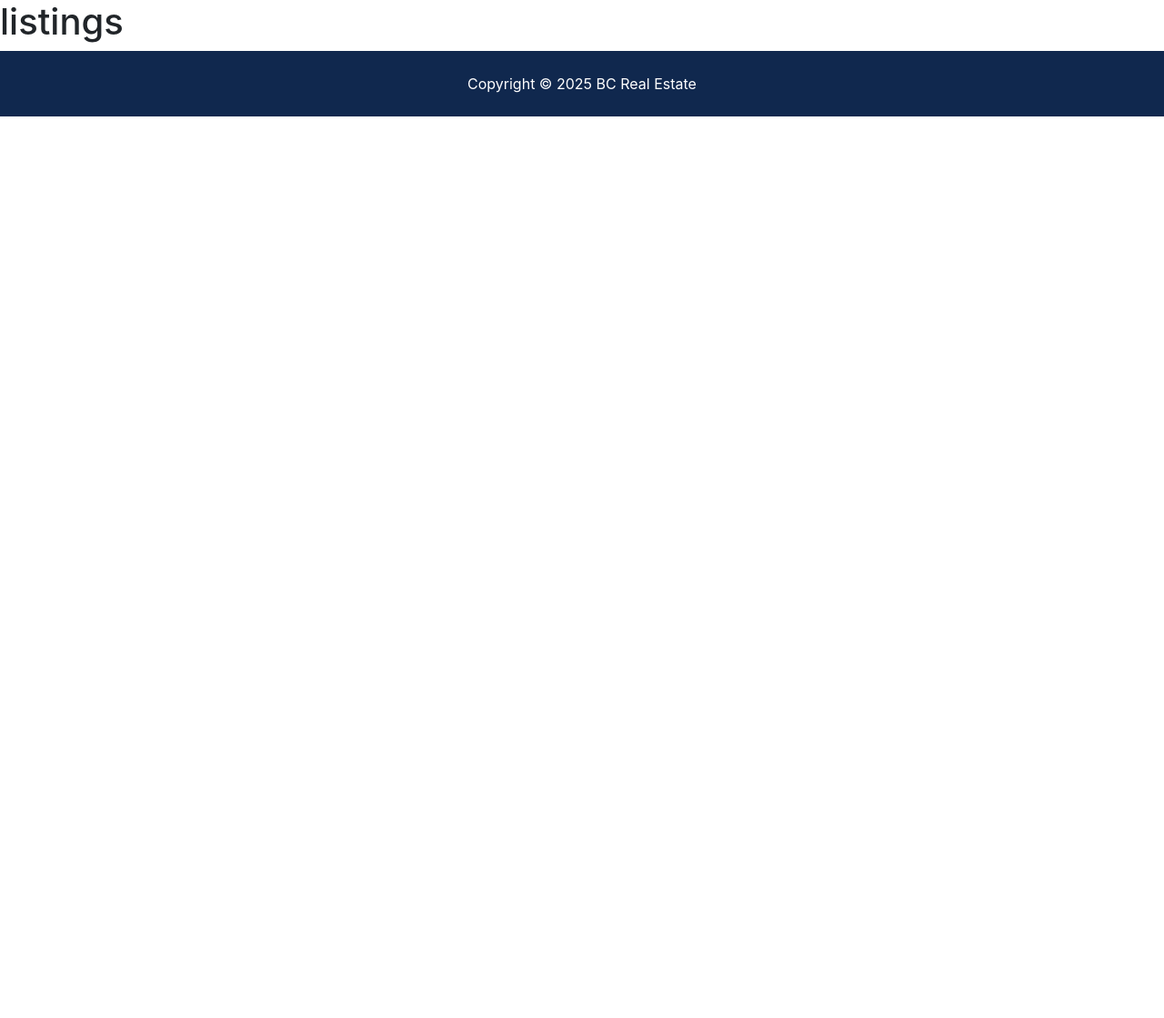
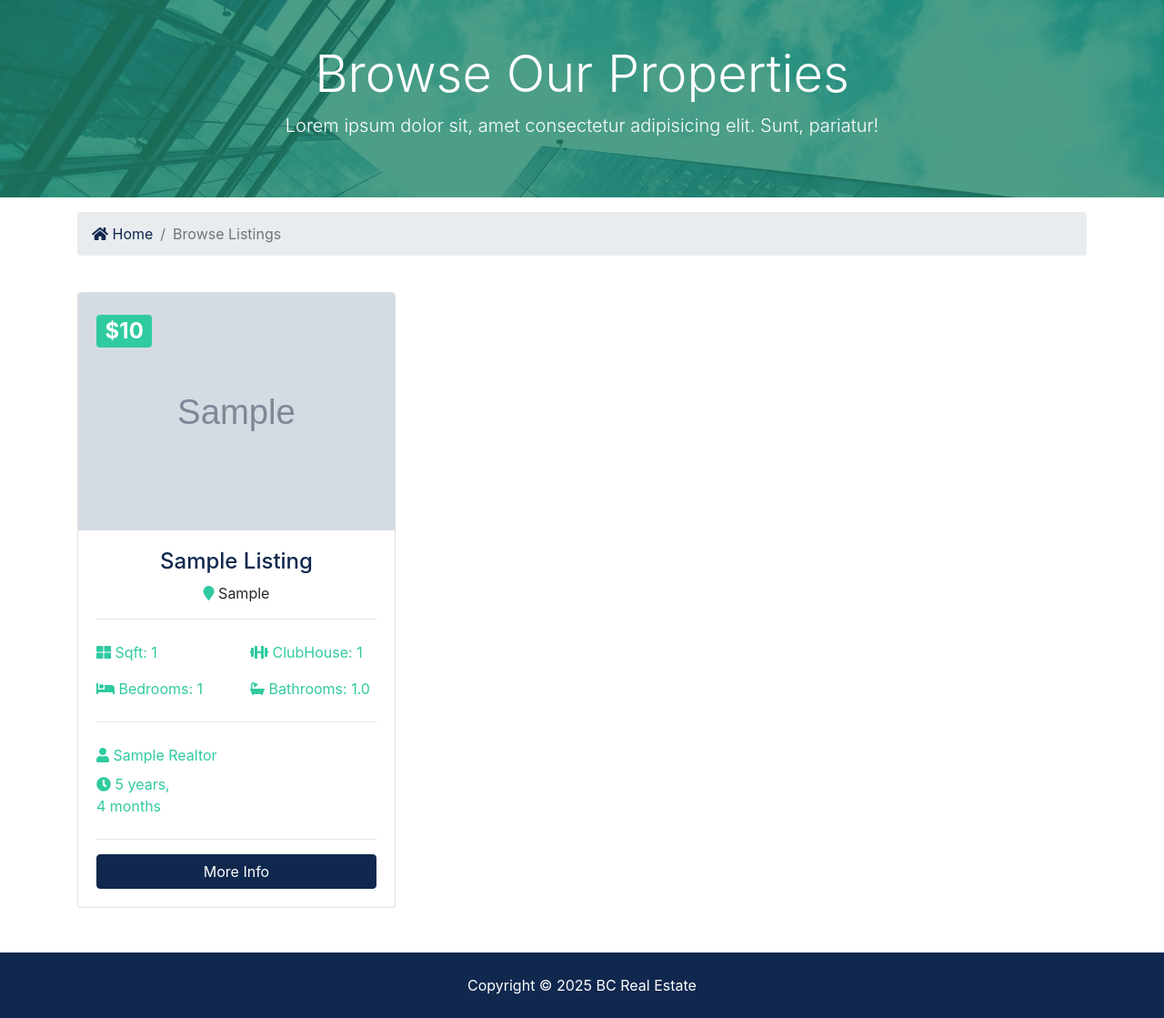
Before and after one commit to aaronwai/erb6, a Django app: page /listings/ in a window 1280 px wide. Shown: the part 164-1283 px from the top of the page at 91% size. Before the commit the page ends 292 px from the top, so only its background shows below. Run offline with Django 5.2, Linux system fonts and the light colour scheme; tables that the repository leaves empty hold one stand-in row (values such as "Sample post"); grey boxes marked "Sample" are stand-in pictures; some libraries are stand-ins or nearby versions.

Commit message:
step 7 : listings page

```diff
--- a/bcre/settings.py
+++ b/bcre/settings.py
@@ -41,6 +41,7 @@ INSTALLED_APPS = [
     'django.contrib.sessions',
     'django.contrib.messages',
     'django.contrib.staticfiles',
+    'django.contrib.humanize',
     "debug_toolbar",
     'pages.apps.PagesConfig',
     'listings.apps.ListingsConfig',
--- a/listings/admin.py
+++ b/listings/admin.py
@@ -12,7 +12,7 @@ class ListingAdmin(admin.ModelAdmin):
     search_fields = 'title', 'description', 'address', 'price'
     list_per_page = 25
     ordering = ['-id']
-    prepopulated_fields = {'title': ('title',)}
+    #prepopulated_fields = {'title': ('title',)}
     formfield_overrides = {
         models.IntegerField: {'widget': NumberInput(attrs= {'size': '10'})}}
     show_facets = admin.ShowFacets.ALWAYS
--- a/listings/views.py
+++ b/listings/views.py
@@ -1,8 +1,14 @@
 from django.shortcuts import render
-
+from listings.models import Listing
+from django.core.paginator import EmptyPage, PageNotAnInteger, Paginator
 # Create your views here.
 def index(request):
-    return render(request,'listings/listings.html')
+    listings = Listing.objects.all()
+    paginator = Paginator(listings, 3)
+    page = request.GET.get('page')
+    paged_listings = paginator.get_page(page)
+    context = {"listings" : paged_listings}
+    return render(request,'listings/listings.html', context)
 
 def listing(request,listing_id):
     return render(request,'listings/listing.html')
--- a/templates/listings/listings.html
+++ b/templates/listings/listings.html
@@ -1,3 +1,130 @@
-{% extends "base.html" %} {% block content %}
-<h1>listings</h1>
+{% extends "base.html" %}
+{% load humanize %}
+{% block content %}
+<section id="showcase-inner" class="py-5 text-white">
+  <div class="container">
+    <div class="row text-center">
+      <div class="col-md-12">
+        <h1 class="display-4">Browse Our Properties</h1>
+        <p class="lead">
+          Lorem ipsum dolor sit, amet consectetur adipisicing elit. Sunt,
+          pariatur!
+        </p>
+      </div>
+    </div>
+  </div>
+</section>
+
+<!-- Breadcrumb -->
+<section id="bc" class="mt-3">
+  <div class="container">
+    <nav aria-label="breadcrumb">
+      <ol class="breadcrumb">
+        <li class="breadcrumb-item">
+          <a href={% url "pages:index" %}> <i class="fas fa-home"></i> Home</a>
+        </li>
+        <li class="breadcrumb-item active">Browse Listings</li>
+      </ol>
+    </nav>
+  </div>
+</section>
+
+<!-- Listings -->
+<section id="listings" class="py-4">
+  <div class="container">
+    <div class="row">
+        {% if listings %}
+        {% for listing in listings %}
+      <!-- Listing 1 -->
+      <div class="col-md-6 col-lg-4 mb-4">
+        <div class="card listing-preview">
+          <img class="card-img-top" src={{listing.photo_main.url}} alt="" />
+          <div class="card-img-overlay">
+            <h2>
+              <span class="badge badge-secondary text-white">${{listing.price | intword}}</span>
+            </h2>
+          </div>
+          <div class="card-body">
+            <div class="listing-heading text-center">
+              <h4 class="text-primary">{{listing.title | title}}</h4>
+              <p>
+                <i class="fas fa-map-marker text-secondary"></i> {{listing.district | title}}
+              </p>
+            </div>
+            <hr />
+            <div class="row py-2 text-secondary">
+              <div class="col-6">
+                <i class="fas fa-th-large"></i> Sqft: {{listing.sqrt | intcomma}}
+              </div>
+              <div class="col-6">
+                <i class="fas fa-dumbbell"></i> ClubHouse: {{listing.clubhouse}}
+              </div>
+            </div>
+            <div class="row py-2 text-secondary">
+              <div class="col-6"><i class="fas fa-bed"></i> Bedrooms: {{listing.bedrooms}}</div>
+              <div class="col-6"><i class="fas fa-bath"></i> Bathrooms: {{listing.bathrooms}}</div>
+            </div>
+            <hr />
+            <div class="row py-2 text-secondary">
+              <div class="col-12"><i class="fas fa-user"></i> {{listing.realtor.name | title}}</div>
+            </div>
+            <div class="row text-secondary pb-2">
+              <div class="col-6"><i class="fas fa-clock"></i> {{listing.list_date | timesince}}</div>
+            </div>
+            <hr />
+            <a href={% url "listings:listing" listing.id %} class="btn btn-primary btn-block"
+              >More Info</a
+            >
+          </div>
+        </div>
+      </div>
+
+      {% endfor %}
+      {% else %}
+      <div class="col-md-12">
+        <h2>No Listings available</h2>
+      </div>
+      {% endif %}
+    </div>
+{% comment %} pagination {% endcomment %}
+    <div class="row">
+      <div class="col-md-12">
+        {% if listings.has_other_pages %}
+        <ul class="pagination">
+            {% if listings.has_previous %}
+            <li class="page-item">
+                <a class="page-link" href="?page={{listings.previous_page_number}}" >&laquo;</a>
+              </li>
+            {% else %}
+          <li class="page-item disabled">
+            <a class="page-link">&laquo;</a>
+          </li>
+          {% endif %}
+          {% for i in listings.paginator.page_range %}
+          {% if listings.number == i %}
+          <li class="page-item active">
+            <a class="page-link">{{i}}</a>
+          </li>
+          {% else%}
+          <li class="page-item">
+            <a class="page-link" href="?page={{i}}">{{i}}</a>
+          </li>
+          {% endif %}
+          {% endfor %}
+
+          {% if listings.has_next %}
+          <li class="page-item">
+            <a class="page-link" href="?page={{listings.next_page_number}}" >&raquo;</a>
+          </li>
+          {% else %}
+          <li class="page-item disabled">
+            <a class="page-link" href="#">&raquo;</a>
+          </li>
+          {% endif %}
+        </ul>
+        {% endif %}
+      </div>
+    </div>
+  </div>
+</section>
 {% endblock content %}
```
